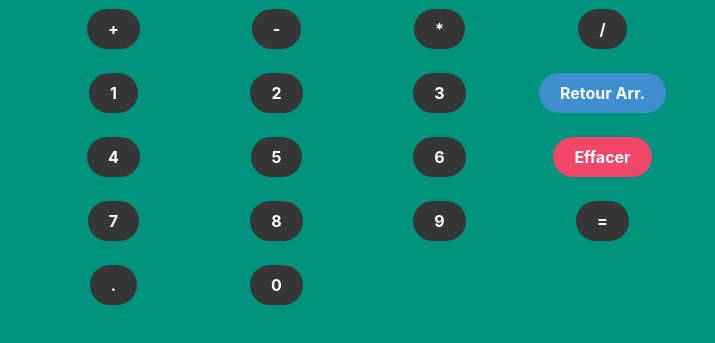
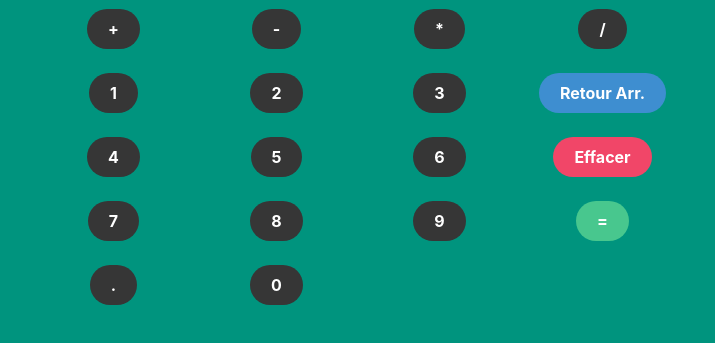
Before and after one commit to Sarah-Katz/Calculatrice-JS, a website: page index.html in a window 1280 px wide. Shown: the part 87-430 px from the top of the page, without its empty margins (282-997 px from the left). Drawn offline with nearby package versions, Linux system fonts and the light colour scheme.

Commit message:
refactor: changed '=' color to success

```diff
--- a/index.html
+++ b/index.html
@@ -90,7 +90,7 @@
                         <a class=" button is-rounded is-dark" id="boutonNeuf">9</a>
                     </div>
                     <div class="column">
-                        <a class=" button is-rounded is-dark" id="boutonEgal">=</a>
+                        <a class=" button is-rounded is-success" id="boutonEgal">=</a>
                     </div>
                 </div>
             </div>
```
